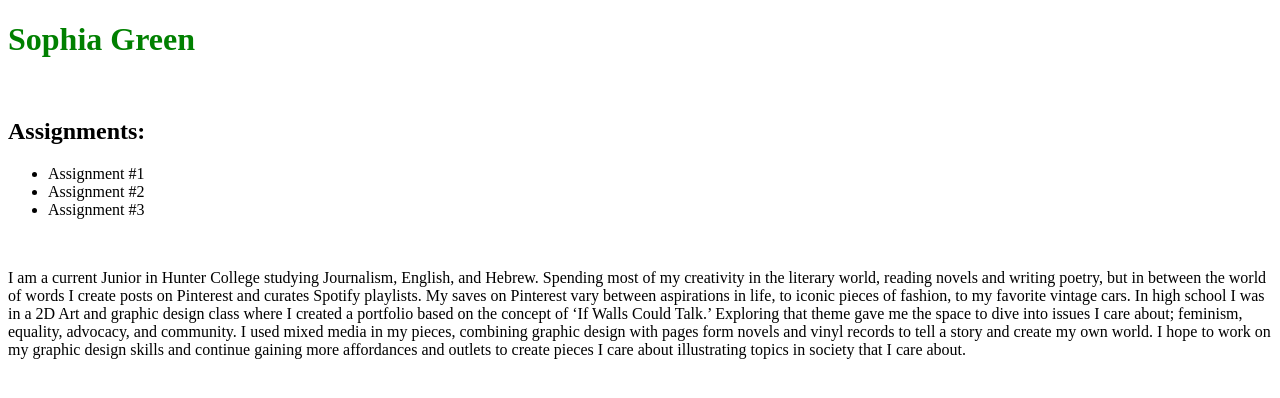
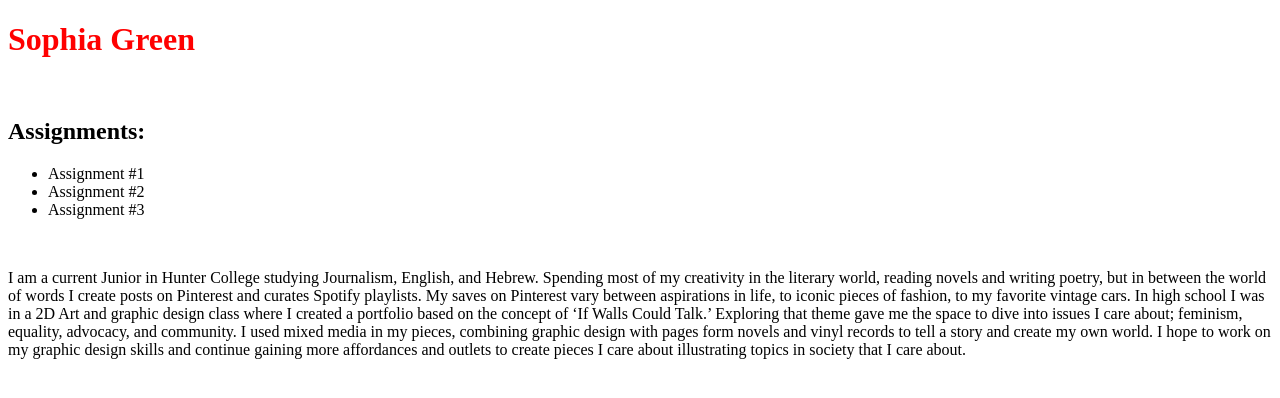
Before and after one commit to Sogreen15/medpl150-sophiagreen, a plain HTML site: page index.html in a window 1280 px wide. Drawn offline with Linux system fonts and the light colour scheme.

Commit message:
Update index.html

```diff
--- a/index.html
+++ b/index.html
@@ -10,7 +10,7 @@
 
   <body>
 
-     <h1 style="color:green; align:center;">Sophia Green</h1>
+     <h1 style="color:red; align:center;">Sophia Green</h1>
 
 <br>
 
```
